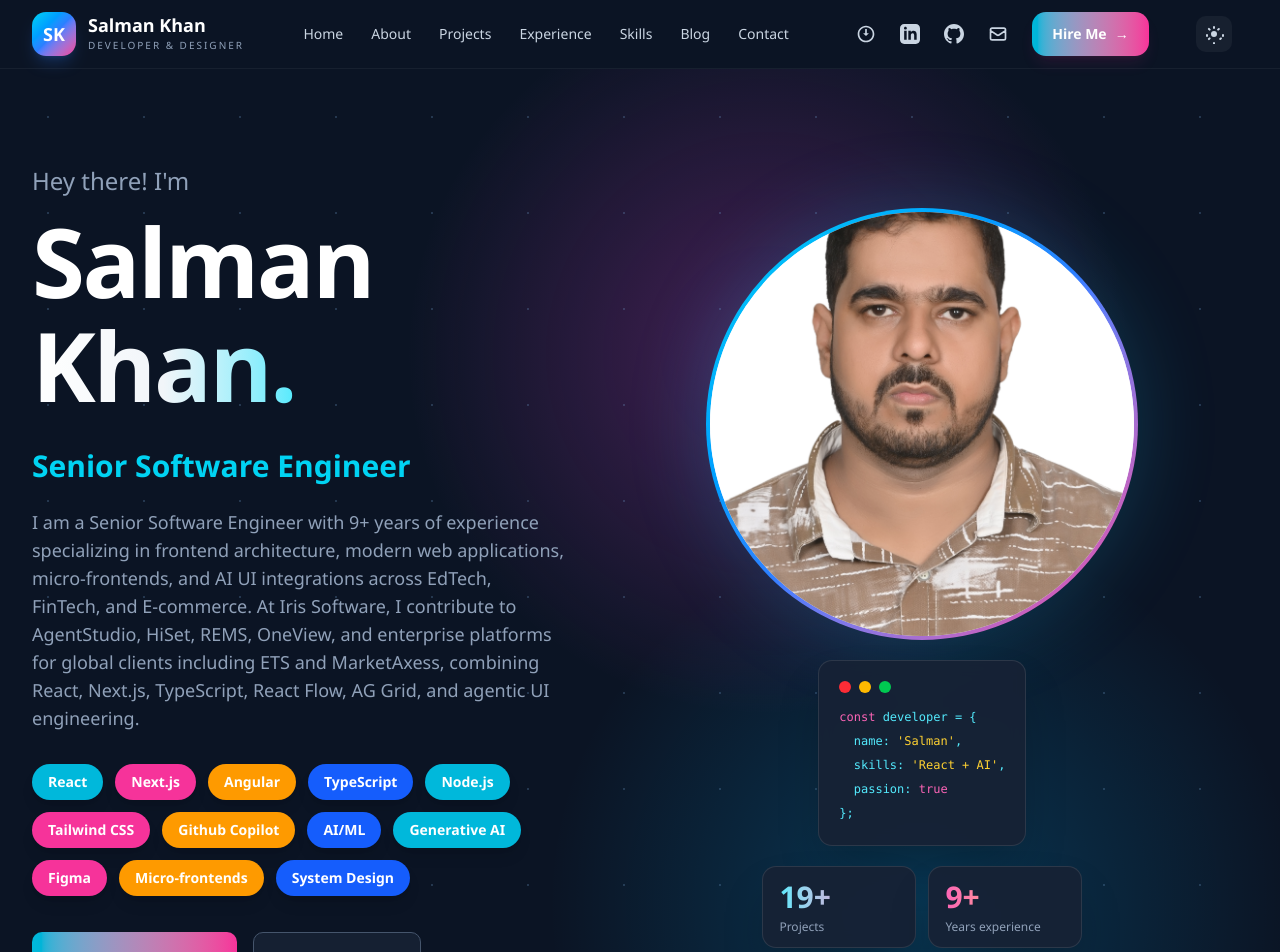
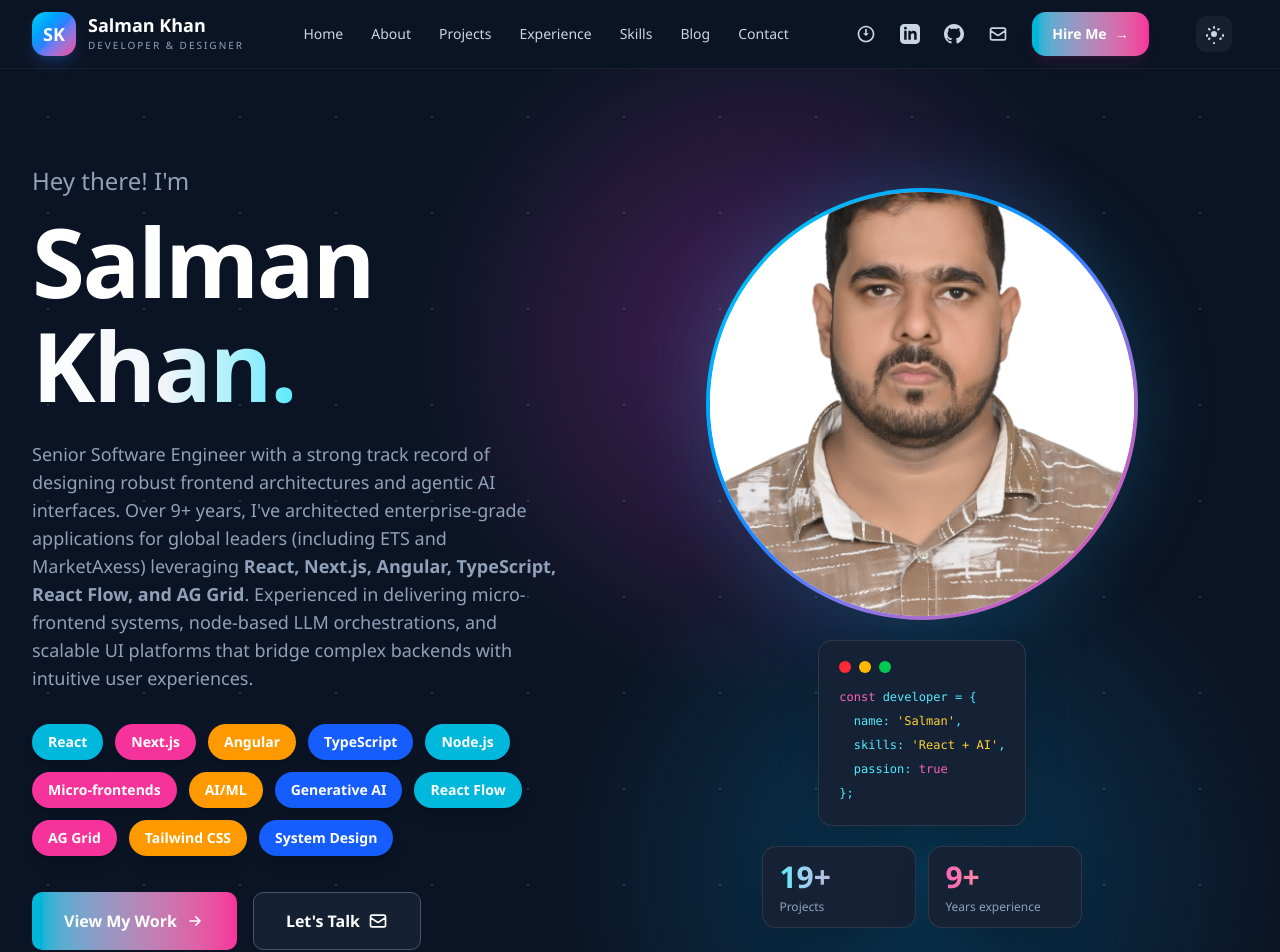
Before and after one commit to salman4Iris/portfolio_nextjs, a Next.js app: page / in a window 1280 px wide. Shown: the top 952 px of the page. Built offline with nearby package versions, Linux system fonts and the light colour scheme.

Commit message:
Updated Hero section

```diff
--- a/components/Hero.tsx
+++ b/components/Hero.tsx
@@ -21,7 +21,30 @@ import { PROJECTS } from '@/content/projects';
  */
 export const Hero = (): JSX.Element => {
   const totalYears: number = calculateTotalExperienceYears();
-  const skillPills: readonly string[] = ['React', 'Next.js','Angular','TypeScript','Node.js','Tailwind CSS','Github Copilot','AI/ML','Generative AI','Figma','Micro-frontends','System Design'];
+  const skillPills: readonly string[] = [
+    'React',
+    'Next.js',
+    'Angular',
+    'TypeScript',
+    'Node.js',
+    'Micro-frontends',
+    'AI/ML',
+    'Generative AI',
+    'React Flow',
+    'AG Grid',
+    'Tailwind CSS',
+    'System Design',
+  ];
+  const heroBio: JSX.Element = (
+    <>
+      Senior Software Engineer with a strong track record of designing robust frontend architectures
+      and agentic AI interfaces. Over 9+ years, I&apos;ve architected enterprise-grade applications
+      for global leaders (including ETS and MarketAxess) leveraging{' '}
+      <strong>React, Next.js, Angular, TypeScript, React Flow, and AG Grid</strong>. Experienced in
+      delivering micro-frontend systems, node-based LLM orchestrations, and scalable UI platforms
+      that bridge complex backends with intuitive user experiences.
+    </>
+  );
 
   return (
     <section className="relative isolate min-h-[calc(100vh-5rem)] w-full overflow-hidden bg-[var(--home-background)] px-4 py-16 text-slate-900 sm:px-6 sm:py-20 dark:text-white lg:px-8 lg:py-24">
@@ -34,18 +57,14 @@ export const Hero = (): JSX.Element => {
             Hey there! I&apos;m
           </p>
           <h1 className="max-w-xl text-4xl font-black leading-[1.08] tracking-tight sm:text-7xl lg:text-8xl">
-            Salman
-            <br />
+            Salman{' '}
             <span className="bg-gradient-to-r from-slate-950 via-slate-700 to-blue-600 bg-clip-text text-transparent dark:from-white dark:via-slate-100 dark:to-cyan-300">
               Khan.
             </span>
           </h1>
 
-          <p className="mt-6 text-xl font-bold text-slate-900 sm:mt-8 sm:text-3xl dark:text-slate-100">
-            <span className="text-cyan-400">Senior Software Engineer</span>
-          </p>
           <p className="mt-6 max-w-xl text-base leading-7 text-slate-600 sm:text-lg dark:text-slate-400">
-            {ABOUT_CONTENT.bio}
+            {heroBio}
           </p>
 
           <div className="mt-8 flex flex-wrap gap-3">
```
